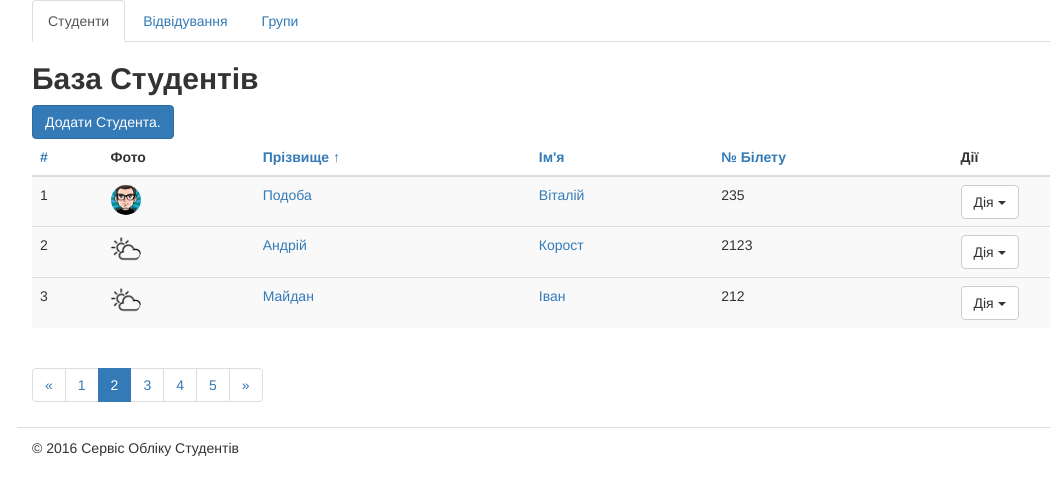
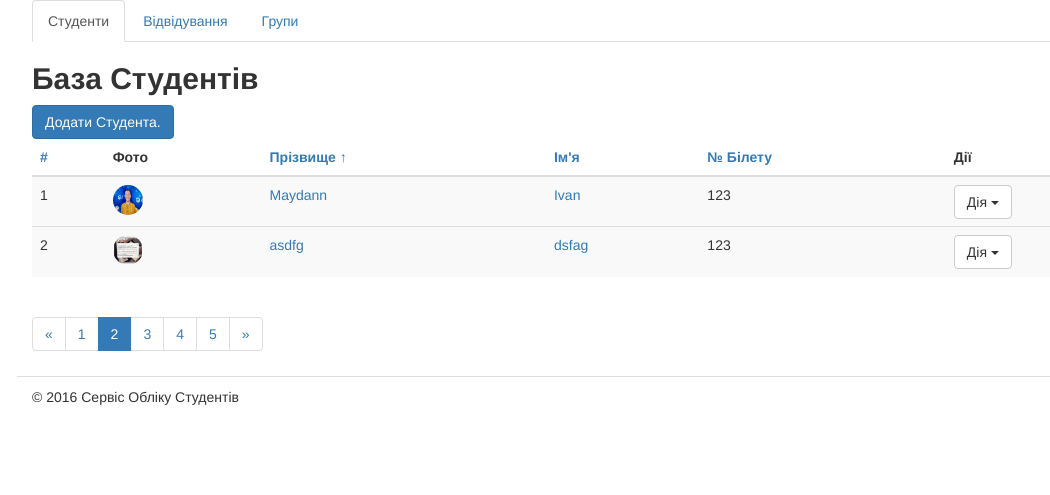
Before and after one commit to Ivanello/students, a Django app: page / in a window 1280 px wide. Shown: the part 70-565 px from the top of the page, without its empty margins (38-1088 px from the left). Run offline with Django 3.2, Linux system fonts and the light colour scheme; data comes from the database, SQL or seed files in the repository; both versions use the stored data as it was after the commit; some libraries are stand-ins or nearby versions.

Commit message:
photos  from bd.media added  and worked

```diff
--- a/students/templates/students/students_list.html
+++ b/students/templates/students/students_list.html
@@ -25,7 +25,7 @@
   {% for student in students %}
     <tr>
       <td>{{ forloop.counter }}</td>
-      <td><img class="img-circle" src="{% static student.image %}" height="30" width="30" /></td>
+      <td><img class="img-circle" src="{{ student.photo.url }}" height="30" width="30" /></td>
       <td><a href="{% url 'students_edit' student.id %}">{{ student.last_name }}</td>
       <td><a href="{% url 'students_edit' student.id %}">{{ student.first_name }}</td>
       <td>{{ student.ticket }}</td>
--- a/students/views.py
+++ b/students/views.py
@@ -28,25 +28,12 @@
 from django.shortcuts import render
 from django.http import HttpResponse
 
+from .models import Student
+
 #Students
 
 def students_list(request):
-	students = (
-        {'id': 1,
-         'first_name': u'Віталій',
-         'last_name': u'Подоба',
-         'ticket': 235,
-         'image': 'img/1.jpg'},
-        {'id': 2,
-         'first_name': u'Корост',
-         'last_name': u'Андрій',
-         'ticket': 2123,
-         'image': 'img/me.jpg'},
-		{'id': 3,
-         'first_name': u'Іван',
-         'last_name': u'Майдан',
-         'ticket': 212,
-         'image': 'img/me.jpg'},)
+	students = Student.objects.all()
 	return render(request, 'students/students_list.html', {'students': students})
 
 def students_add(request):
--- a/studentsdb/settings.py
+++ b/studentsdb/settings.py
@@ -81,7 +81,7 @@ WSGI_APPLICATION = 'studentsdb.wsgi.application'
 DATABASES = {
     'default': {
         'ENGINE': 'django.db.backends.sqlite3',
-        'NAME': os.path.join(BASE_DIR, '..' , 'db.sqlite3'),
+        'NAME': os.path.join(BASE_DIR, 'students' , 'db.sqlite3'),
     }
 }
 
--- a/studentsdb/urls.py
+++ b/studentsdb/urls.py
@@ -16,12 +16,15 @@ Including another URLconf
 from django.conf.urls import url,include
 from django.contrib import admin
 from students import views
+from .settings import MEDIA_ROOT, DEBUG, MEDIA_URL
+from django.conf.urls.static import static
+
+
+# admin.autodiscover()
 
 urlpatterns = [
-    # url(r'^$', views.home, name='home')
 
     #Students
-
 
     url(r'^$', views.students_list, name='home'),
     url(r'^students/add/$', views.students_add, name='students_add'),
@@ -41,6 +44,7 @@ urlpatterns = [
     url(r'^journal/update/$', views.journal_update, name='journal_update'),
     url(r'^journal/(?P<sid>\d+)/$', views.journal_personal, name='journal_personal'),
 
-
-    url(r'^admin/', include(admin.site.urls)),
+    url(r'^admin/', include(admin.site.urls), name='admin')
 ]
+if DEBUG:
+    urlpatterns += static(MEDIA_URL, document_root=MEDIA_ROOT)
```
Also changed, not shown: students/db.sqlite3 (added), students/media/1482762003.png (added), students/media/Weather-Partly-Cloudy-Day-icon.png (added), students/migrations/0002_auto_20161228_1352.py (added), 2 other files.
